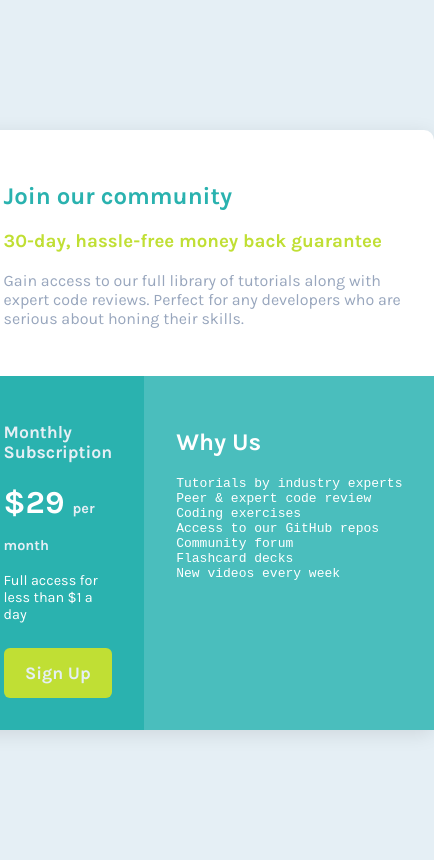
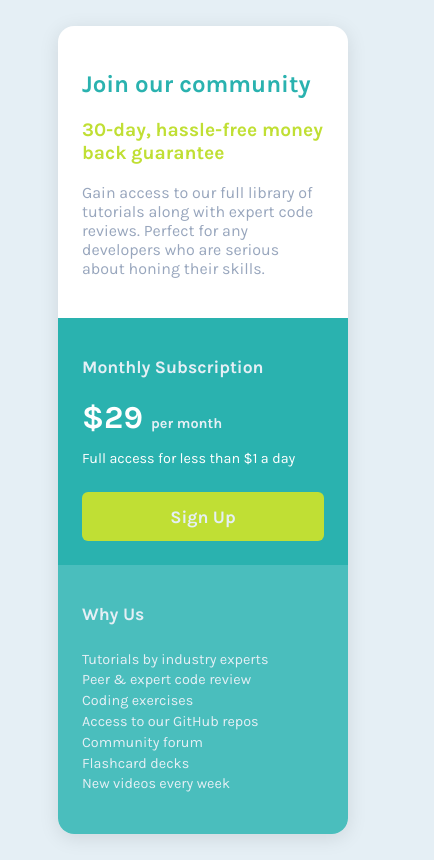
Before and after one commit to srsanjaykumar/single-price-grid-component-master, a plain HTML site: page index.html in a window 390 px wide. Shown: the whole page, 434 px wide, since content can reach past the window. Drawn offline with Linux system fonts and the light colour scheme.

Commit message:
basic structure ready

```diff
--- a/index.html
+++ b/index.html
@@ -30,13 +30,14 @@
       </div>
       <div class="part-2">
         <h2>Why Us</h2>
-        <pre>Tutorials by industry experts
-Peer &amp; expert code review
-Coding exercises
-Access to our GitHub repos
-Community forum
-Flashcard decks
-New videos every week</pre>
+        <p>Tutorials by industry experts <br>
+          Peer &amp; expert code review <br>
+          Coding exercises <br>
+          Access to our GitHub repos <br>
+          Community forum <br>
+          Flashcard decks <br>
+          New videos every week</p>
+
       </div>
 
     </div>
--- a/style.css
+++ b/style.css
@@ -48,10 +48,12 @@ body {
 .part-1{
     width: 50%;
     background-color: var(--cyan);
+    box-sizing: border-box;
 }
 .part-2{
     width: 50%;
     background-color:#4abebd;
+    box-sizing: border-box;
 }
 .part-1 h2{
     font-size: 1.1rem;
@@ -76,3 +78,52 @@ span{
     color: var(--light-gray);
     font-size: 0.9rem;
 }
+
+.part-2 h2{
+    font-size: 1.1rem;
+    color: var(--light-gray);
+    margin-bottom: 1.6rem;
+}
+
+.part-2 p{
+    font-size: 0.9rem;
+    line-height: 1.3rem;
+    color: var(--light-gray);
+}
+
+@media (max-width:500px) {
+    .container{
+        margin: 50px;
+        width: 100%;
+        border-radius: 1rem;
+        max-height: fit-content;
+        overflow: hidden;
+
+
+    }
+    .section-1, .part-1 , .part-2{
+        padding: 1.5rem;
+    }
+    .section-1 h2{
+        font-size: 1.5rem;
+    }
+    .section-1 h3{
+        font-size: 1.2rem;
+    }
+    .section-2{
+        display: flex;
+        flex-direction: column;
+    }
+    .part-1,.part-2{
+        width: 100%;
+        max-width:100%;
+        box-sizing: border-box;
+        /*  here  border box set content inside a container
+        and it fit the content inside the container
+        so
+        1. border -radius is included in the width and height of the element
+        2 . padding and border are included in the width and height of the element */
+
+    }
+
+}
```
